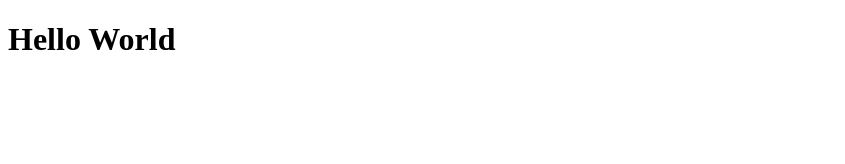
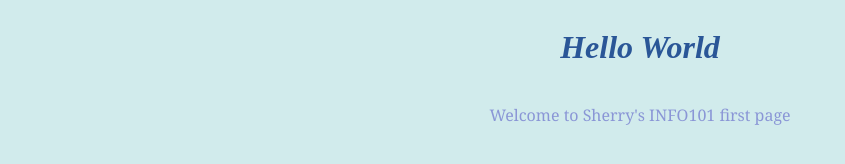
Before and after one commit to sherrp-1662594/sherrp-1662594.github.io, a plain HTML site: page index.html in a window 1280 px wide. Shown: the whole page, without its empty margins (0-845 px from the left). Drawn offline with Linux system fonts and the light colour scheme.

Commit message:
Update index.html

```diff
--- a/index.html
+++ b/index.html
@@ -1,9 +1,30 @@
 <!DOCTYPE html>
 <html>
     <head>
+        <style>
+            body {background-color: #D1EBEC;}
+            h1   {
+                color: #2A5697;
+                font-style: italic;
+            }
+            p    {
+                color: #8A96D6;
+                font-family: Georgia, 'Times New Roman', Times, serif;
+
+            }
+            div  {
+                display: flex;
+                flex-direction: column;
+                justify-content: center;
+                text-align: center;
+            }
+        </style>
         <title>Hello World</title>
     </head>
     <body>
-        <h1>Hello World</h1>
+        <div>
+            <h1>Hello World</h1>
+            <p>Welcome to Sherry's INFO101 first page</p>
+        </div>
     </body>
 </html>
```
